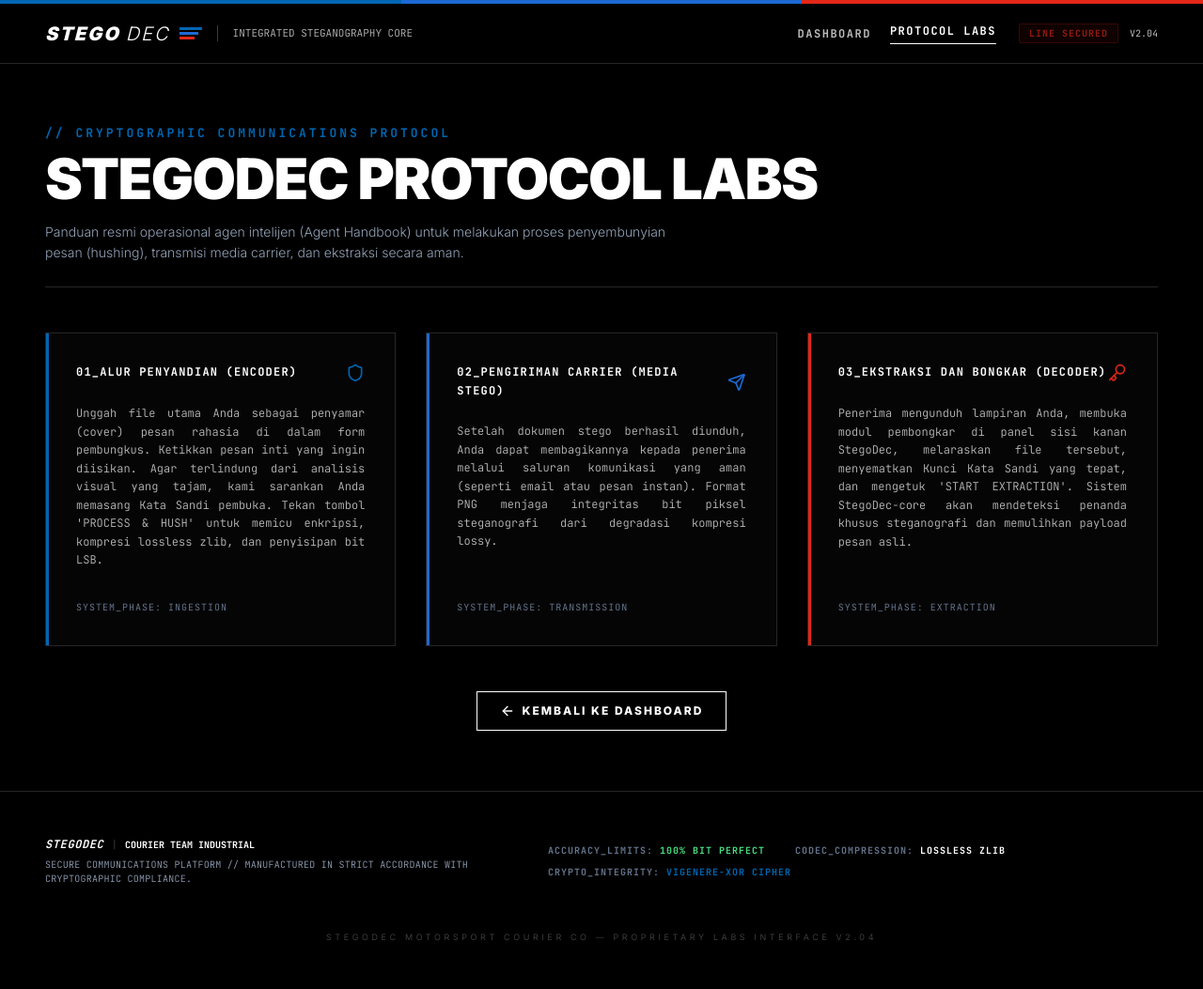
After one commit to Irs622/StegoDec-Sistem-Codec-Steganografi-LSB-, a Flask app: page /protocol-labs in a window 1280 px wide. The commit adds this page. Shown: the whole page at 94% size. Run offline with Flask 3, Linux system fonts and the light colour scheme; some libraries are stand-ins or nearby versions.

Commit message:
feat: move manual operational guide to dedicated Protocol Labs page

```diff
--- a/app.py
+++ b/app.py
@@ -681,6 +681,12 @@ def index():
     return render_template('index.html')
 
 
+@app.route('/protocol-labs')
+def protocol_labs():
+    """Halaman Protocol Labs (Agent Handbook)"""
+    return render_template('protocol_labs.html')
+
+
 # ==========================================
 # ROUTING API BARU (AUDIO / VIDEO / CODEC)
 # ==========================================
--- /dev/null
+++ b/templates/protocol_labs.html
@@ -0,0 +1,212 @@
+<!DOCTYPE html>
+<html lang="id">
+
+<head>
+    <meta charset="UTF-8">
+    <meta name="viewport" content="width=device-width, initial-scale=1.0">
+    <title>StegoDec — Protocol Labs (Agent Handbook)</title>
+    <!-- Google Fonts: Inter & JetBrains Mono -->
+    <link rel="preconnect" href="https://fonts.googleapis.com">
+    <link rel="preconnect" href="https://fonts.gstatic.com" crossorigin>
+    <link
+        href="https://fonts.googleapis.com/css2?family=Inter:wght@300;400;600;800;900&family=JetBrains+Mono:wght@300;400;700&display=swap"
+        rel="stylesheet">
+
+    <!-- Tailwind CSS CDN -->
+    <script src="https://cdn.tailwindcss.com"></script>
+    <script>
+        tailwind.config = {
+            theme: {
+                extend: {
+                    fontFamily: {
+                        sans: ['Inter', 'sans-serif'],
+                        mono: ['JetBrains Mono', 'monospace'],
+                    }
+                }
+            }
+        }
+    </script>
+
+    <!-- Custom Style Sheet -->
+    <link rel="stylesheet" href="/static/css/style.css">
+</head>
+
+<body
+    class="min-h-screen bg-[#000000] text-[#ffffff] font-sans flex flex-col selection:bg-[#e22718] selection:text-white overflow-x-hidden antialiased">
+
+    <!-- M Tricolor Divider pinned at the top -->
+    <div class="fixed top-0 left-0 w-full z-50">
+        <div class="flex h-1 w-full overflow-hidden select-none">
+            <div class="bg-[#0066b1] h-full flex-1"></div>
+            <div class="bg-[#1c69d4] h-full flex-1"></div>
+            <div class="bg-[#e22718] h-full flex-1"></div>
+        </div>
+    </div>
+
+    <!-- TOP NAVIGATION CHROME -->
+    <nav class="h-16 border-b border-[#262626] bg-[#000000] flex items-center justify-between px-6 lg:px-12 mt-1 z-40">
+        <div class="flex items-center gap-4">
+            <a href="/" class="flex items-center gap-1.5 font-bold tracking-tighter text-xl">
+                <span class="text-white font-black italic tracking-widest text-[#ffffff]">STEGO</span>
+                <span class="text-white italic tracking-widest font-light mr-1">DEC</span>
+                <div class="flex flex-col gap-[2px] w-6 h-5 justify-center">
+                    <div class="h-[3px] w-full bg-[#0066b1]"></div>
+                    <div class="h-[3px] w-[85%] bg-[#1c69d4]"></div>
+                    <div class="h-[3px] w-[70%] bg-[#e22718]"></div>
+                </div>
+            </a>
+            <span
+                class="hidden sm:inline-block text-[11px] font-mono text-[#bbbbbb] border-l border-[#3c3c3c] pl-4 uppercase font-light">
+                INTEGRATED STEGANOGRAPHY CORE
+            </span>
+        </div>
+
+        <div class="flex items-center gap-6">
+            <div class="hidden md:flex items-center gap-5 text-[12px] font-bold tracking-[1.5px] uppercase font-mono">
+                <a href="/" class="text-[#bbbbbb] hover:text-white transition-colors">DASHBOARD</a>
+                <span class="text-[#ffffff] border-b border-white pb-1">PROTOCOL LABS</span>
+            </div>
+            <div class="flex items-center gap-3">
+                <span
+                    class="text-[10px] font-mono text-[#e22718] bg-[#e22718]/10 px-2.5 py-0.5 rounded-sm border border-[#e22718]/30 tracking-widest uppercase font-bold animate-pulse">
+                    LINE SECURED
+                </span>
+                <span class="text-[10px] font-mono text-[#bbbbbb]">V2.04</span>
+            </div>
+        </div>
+    </nav>
+
+    <!-- MAIN HANDBOOK CONTENT -->
+    <main class="max-w-7xl mx-auto w-full px-6 lg:px-12 py-16 flex-1 flex flex-col justify-center">
+        <div class="border-b border-[#262626] pb-6 mb-12">
+            <span class="text-[13px] font-bold tracking-[3px] text-[#0066b1] uppercase font-mono block mb-2">
+                // CRYPTOGRAPHIC COMMUNICATIONS PROTOCOL
+            </span>
+            <h1 class="text-4xl md:text-6xl font-black uppercase tracking-tight text-white mb-4">
+                STEGODEC PROTOCOL LABS
+            </h1>
+            <p class="text-slate-400 font-light text-sm max-w-2xl leading-relaxed">
+                Panduan resmi operasional agen intelijen (Agent Handbook) untuk melakukan proses penyembunyian pesan (hushing), transmisi media carrier, dan ekstraksi secara aman.
+            </p>
+        </div>
+
+        <!-- 3 Pillars Grid Layout -->
+        <div class="grid grid-cols-1 md:grid-cols-3 gap-8 text-xs font-mono text-[#bbbbbb] leading-relaxed">
+            <!-- Pillar 1 -->
+            <div class="bg-[#050505] border border-[#262626] p-8 relative flex flex-col justify-between min-h-[300px]">
+                <div class="absolute top-0 left-0 w-[3px] h-full bg-[#0066b1]"></div>
+                <div>
+                    <div class="flex justify-between items-center mb-6">
+                        <span class="text-white font-extrabold uppercase tracking-widest text-[12px]">
+                            01_ALUR PENYANDIAN (ENCODER)
+                        </span>
+                        <i data-lucide="shield" class="w-5 h-5 text-[#0066b1]"></i>
+                    </div>
+                    <p class="font-light text-justify leading-relaxed">
+                        Unggah file utama Anda sebagai penyamar (cover) pesan rahasia di dalam form pembungkus. Ketikkan
+                        pesan inti yang ingin diisikan. Agar terlindung dari analisis visual yang tajam, kami sarankan
+                        Anda memasang Kata Sandi pembuka. Tekan tombol 'PROCESS & HUSH' untuk memicu enkripsi, kompresi
+                        lossless zlib, dan penyisipan bit LSB.
+                    </p>
+                </div>
+                <div class="mt-8 text-[10px] text-slate-500 uppercase tracking-widest">
+                    SYSTEM_PHASE: INGESTION
+                </div>
+            </div>
+
+            <!-- Pillar 2 -->
+            <div class="bg-[#050505] border border-[#262626] p-8 relative flex flex-col justify-between min-h-[300px]">
+                <div class="absolute top-0 left-0 w-[3px] h-full bg-[#1c69d4]"></div>
+                <div>
+                    <div class="flex justify-between items-center mb-6">
+                        <span class="text-white font-extrabold uppercase tracking-widest text-[12px]">
+                            02_PENGIRIMAN CARRIER (MEDIA STEGO)
+                        </span>
+                        <i data-lucide="send" class="w-5 h-5 text-[#1c69d4]"></i>
+                    </div>
+                    <p class="font-light text-justify leading-relaxed">
+                        Setelah dokumen stego berhasil diunduh, Anda dapat membagikannya kepada penerima melalui saluran
+                        komunikasi yang aman (seperti email atau pesan instan). Format PNG menjaga integritas bit piksel
+                        steganografi dari degradasi kompresi lossy.
+                    </p>
+                </div>
+                <div class="mt-8 text-[10px] text-slate-500 uppercase tracking-widest">
+                    SYSTEM_PHASE: TRANSMISSION
+                </div>
+            </div>
+
+            <!-- Pillar 3 -->
+            <div class="bg-[#050505] border border-[#262626] p-8 relative flex flex-col justify-between min-h-[300px]">
+                <div class="absolute top-0 left-0 w-[3px] h-full bg-[#e22718]"></div>
+                <div>
+                    <div class="flex justify-between items-center mb-6">
+                        <span class="text-white font-extrabold uppercase tracking-widest text-[12px]">
+                            03_EKSTRAKSI DAN BONGKAR (DECODER)
+                        </span>
+                        <i data-lucide="key" class="w-5 h-5 text-[#e22718]"></i>
+                    </div>
+                    <p class="font-light text-justify leading-relaxed">
+                        Penerima mengunduh lampiran Anda, membuka modul pembongkar di panel sisi kanan StegoDec,
+                        melaraskan file tersebut, menyematkan Kunci Kata Sandi yang tepat, dan mengetuk 'START
+                        EXTRACTION'. Sistem StegoDec-core akan mendeteksi penanda khusus steganografi dan memulihkan
+                        payload pesan asli.
+                    </p>
+                </div>
+                <div class="mt-8 text-[10px] text-slate-500 uppercase tracking-widest">
+                    SYSTEM_PHASE: EXTRACTION
+                </div>
+            </div>
+        </div>
+
+        <!-- Call to Action back to dashboard -->
+        <div class="mt-12 text-center">
+            <a href="/" class="inline-flex items-center gap-2 border border-white text-white hover:bg-white hover:text-black font-extrabold px-6 py-3 text-xs tracking-[2px] uppercase rounded-none transition-all cursor-pointer">
+                <i data-lucide="arrow-left" class="w-4 h-4"></i> Kembali ke Dashboard
+            </a>
+        </div>
+    </main>
+
+    <!-- BRUTALIST INDUSTRIAL FOOTER -->
+    <footer class="bg-[#000000] border-t border-[#262626] py-12 px-6 lg:px-12 mt-auto">
+        <div
+            class="max-w-7xl mx-auto w-full flex flex-col md:flex-row justify-between items-start md:items-center gap-6 text-[11px] font-mono text-[#bbbbbb] font-light">
+
+            <div class="space-y-1.5 text-slate-400">
+                <div class="flex items-center gap-2">
+                    <span class="text-white font-black italic tracking-wider text-xs">STEGODEC</span>
+                    <span class="text-[#3c3c3c]">|</span>
+                    <span class="text-white uppercase font-bold text-[10px]">COURIER TEAM INDUSTRIAL</span>
+                </div>
+                <p class="text-[10px] uppercase tracking-wide">
+                    Secure Communications Platform // Manufactured in strict accordance with cryptographic compliance.
+                </p>
+            </div>
+
+            <div class="flex flex-wrap gap-x-8 gap-y-2 text-[10px] text-slate-500 uppercase tracking-widest font-bold">
+                <div>
+                    ACCURACY_LIMITS: <span class="text-green-400">100% BIT PERFECT</span>
+                </div>
+                <div>
+                    CODEC_COMPRESSION: <span class="text-white">LOSSLESS ZLIB</span>
+                </div>
+                <div>
+                    CRYPTO_INTEGRITY: <span class="text-[#0066b1]">VIGENERE-XOR Cipher</span>
+                </div>
+            </div>
+
+        </div>
+
+        <div
+            class="max-w-7xl mx-auto w-full text-center mt-12 text-[9px] text-[#3c3c3c] tracking-[0.4em] uppercase select-none">
+            STEGODEC MOTORSPORT COURIER CO — PROPRIETARY LABS INTERFACE v2.04
+        </div>
+    </footer>
+
+    <!-- Lucide Icon Library -->
+    <script src="https://unpkg.com/lucide@latest"></script>
+    <script>
+        lucide.createIcons();
+    </script>
+</body>
+
+</html>
```
Also changed, not shown: templates/index.html (+2 -54 lines).
